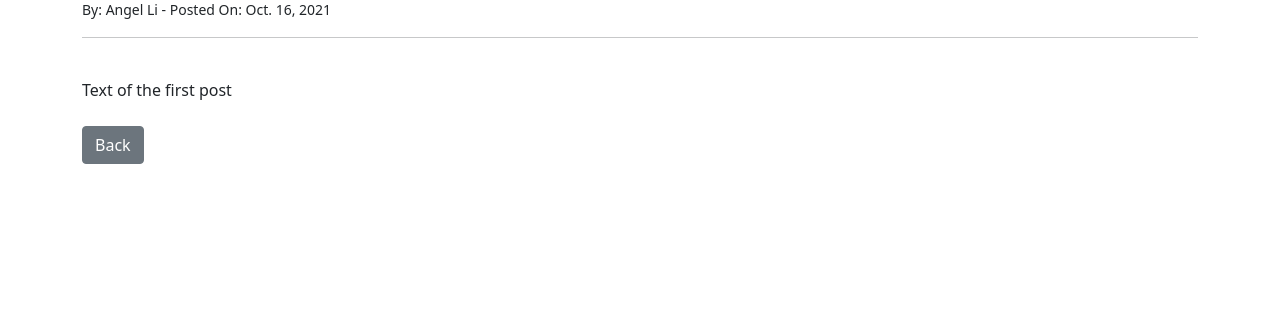
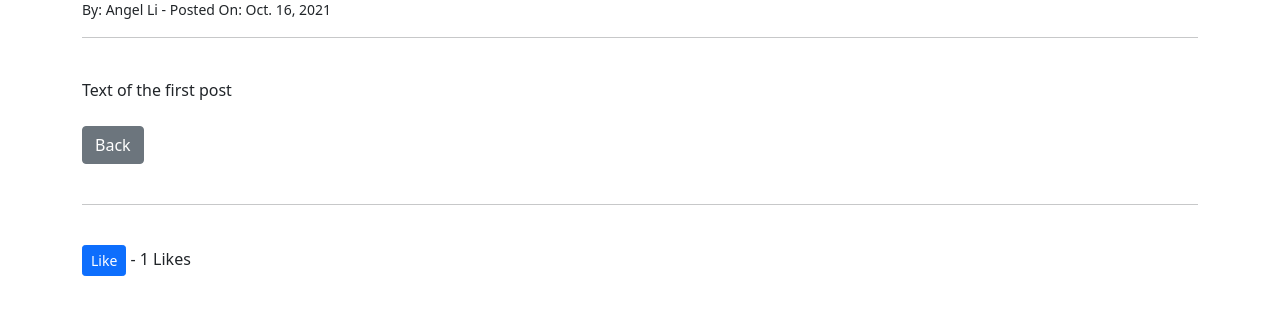
Before and after one commit to angelptli/django-blog-site, a Django app: page /article/1 in a window 1280 px wide. Shown: the part 139-454 px from the top of the page. Run offline with Django 3.2, Linux system fonts and the light colour scheme; data comes from the database, SQL or seed files in the repository; both versions use the stored data as it was after the commit.

Commit message:
Add Like button

```diff
--- a/myblog/models.py
+++ b/myblog/models.py
@@ -20,10 +20,17 @@ class Post(models.Model):
     body = models.TextField()
     post_date = models.DateField(auto_now_add=True)
     category = models.CharField(max_length=255, default='coding')
+    likes = models.ManyToManyField(User, related_name='blog_posts')
+
+
+    def total_likes(self):
+        return self.likes.count()
+
 
     def __str__(self):
         return self.title + ' | ' + str(self.author)
 
+
     def get_absolute_url(self):
-        # return reverse('article_detail', args=(str(self.id)))
+        # return reverse('article-detail', args=(str(self.id)))
         return reverse('home')
--- a/myblog/templates/article_details.html
+++ b/myblog/templates/article_details.html
@@ -21,5 +21,14 @@
 <hr><br/>
 {{ post.body|safe }}
 <br/><br/>
-<a href="{% url 'home' %}" class="btn btn-secondary">Back</a>
+<a href="{% url 'home' %}" class="btn btn-secondary">Back</a><br/><br/>
+<hr><br/>
+<form action="{% url 'like_post' post.pk %}" method="POST">
+  {% csrf_token %}
+  <button type="submit", name="post_id", value="{{ post.id }}", class="btn btn-primary btn-sm">
+    Like
+  </button>
+   - {{ total_likes }} Likes
+</form>
+
 {% endblock %}
--- a/myblog/templates/categories.html
+++ b/myblog/templates/categories.html
@@ -7,7 +7,7 @@
 
 <ul>
 {% for post in category_posts %}
-<li><a href="{% url 'article_detail' post.pk %}">{{ post.title }}</a>
+<li><a href="{% url 'article-detail' post.pk %}">{{ post.title }}</a>
   by: {{ post.author.first_name }} {{ post.author.last_name }} -
   posted on: {{ post.post_date }}
   <small>
--- a/myblog/templates/home.html
+++ b/myblog/templates/home.html
@@ -6,7 +6,7 @@
 
 <ul>
   {% for post in object_list %}
-    <li><a href="{% url 'article_detail' post.pk %}">{{ post.title }}</a>
+    <li><a href="{% url 'article-detail' post.pk %}">{{ post.title }}</a>
       - <a href="{% url 'category' post.category|slugify %}">{{ post.category }}</a>
       by: {{ post.author.first_name }} {{ post.author.last_name }} -
       posted on: {{ post.post_date }}
--- a/myblog/urls.py
+++ b/myblog/urls.py
@@ -2,16 +2,17 @@ from django.urls import path
 # from . import views
 from .views import AddPostView, HomeView, ArticleDetailView, AddPostView
 from .views import UpdatePostView, DeletePostView, AddCategoryView
-from .views import CategoryView, CategoryListView
+from .views import CategoryView, CategoryListView, LikeView
 
 urlpatterns = [
     # path('', views.home, name="home"),
     path('', HomeView.as_view(), name="home"),
-    path('article/<int:pk>', ArticleDetailView.as_view(), name="article_detail"),
+    path('article/<int:pk>', ArticleDetailView.as_view(), name="article-detail"),
     path('add_post/', AddPostView.as_view(), name="add_post"),
     path('article/edit/<int:pk>', UpdatePostView.as_view(), name="update_post"),
     path('article/<int:pk>/remove', DeletePostView.as_view(), name="delete_post"),
     path('add_category/', AddCategoryView.as_view(), name="add_category"),
     path('category/<str:cats>/', CategoryView, name="category"),
     path('category-list/', CategoryListView, name="category-list"),
+    path('like/<int:pk>', LikeView, name='like_post'),
 ]
--- a/myblog/views.py
+++ b/myblog/views.py
@@ -1,14 +1,22 @@
-from django.shortcuts import render
+from django.shortcuts import redirect, render, get_object_or_404
 # List query sets and view in detail retrieved db info
 from django.views.generic import ListView, DetailView, CreateView, UpdateView
 from django.views.generic import DeleteView
 from .models import Post, Category
 from .forms import PostForm, EditForm
-from django.urls import reverse_lazy
+from django.urls import reverse_lazy, reverse
+from django.http import HttpResponseRedirect
 
 
 # def home(request):
 #     return render(request, 'home.html', {})
+
+
+def LikeView(request, pk):
+    post = get_object_or_404(Post, id=request.POST.get('post_id'))
+    post.likes.add(request.user)
+
+    return HttpResponseRedirect(reverse('article-detail', args=[str(pk)]))
 
 
 class HomeView(ListView):
@@ -51,6 +59,10 @@ class ArticleDetailView(DetailView):
         context = super(ArticleDetailView, self).get_context_data(*args, **kwargs)
         context["cat_menu"] = cat_menu
 
+        stuff = get_object_or_404(Post, id=self.kwargs['pk'])
+        total_likes = stuff.total_likes()
+        context["total_likes"] = total_likes
+
         return context
 
 
```
Also changed, not shown: db.sqlite3, myblog/migrations/0006_post_likes.py (added).
